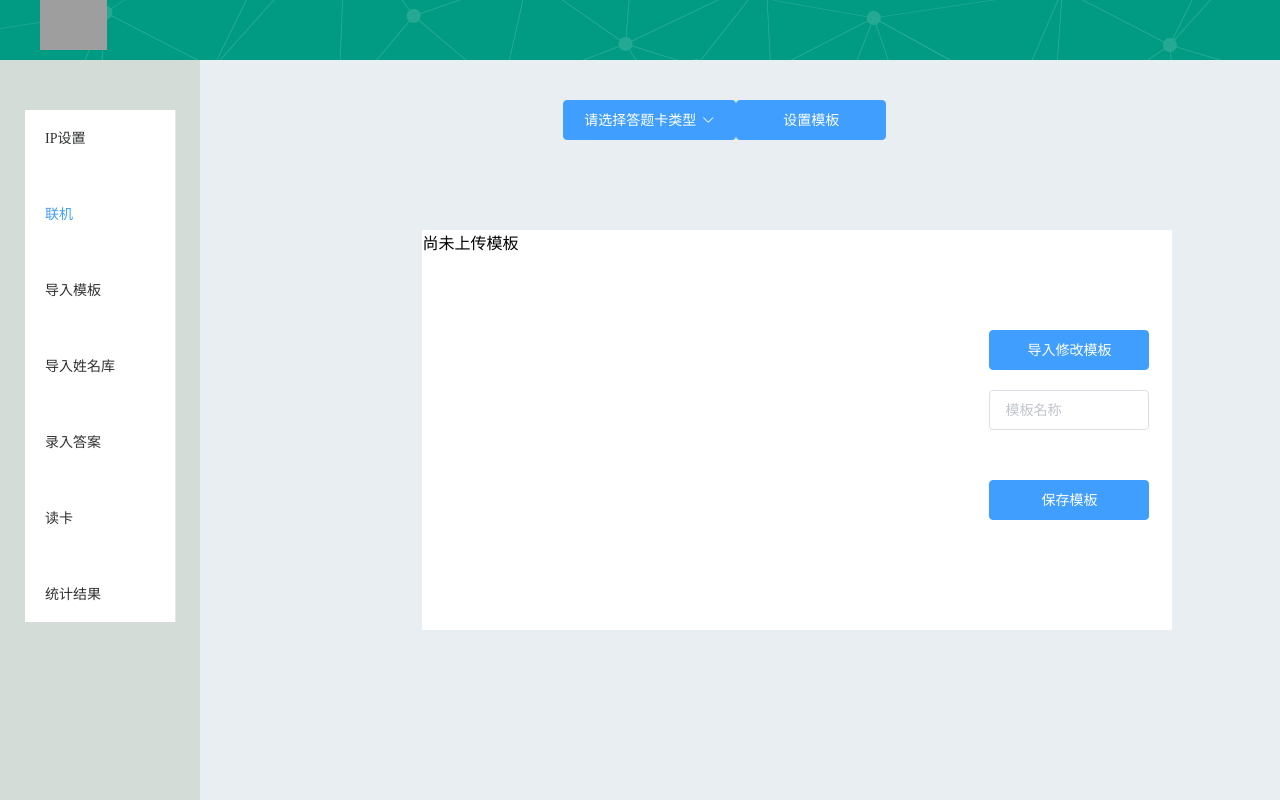
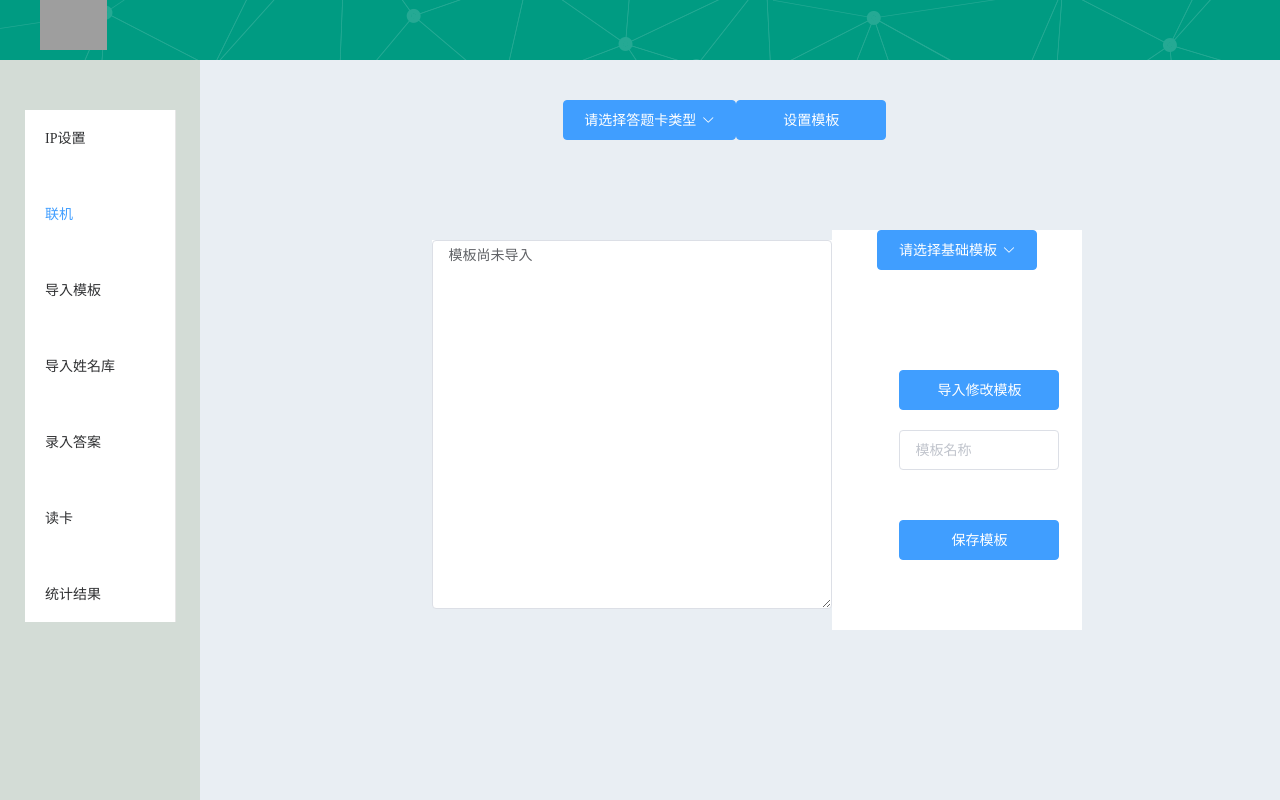
Before and after one commit to FocusYangQ/nanhaoQianduan, a Vue app: page /dist/setTem in a window 1280 px wide. Built offline with nearby package versions, Linux system fonts and the light colour scheme; grey boxes are pictures that could not be loaded.

Commit message:
导入模板功能初步完成

```diff
--- a/src/components/setStdAns.vue
+++ b/src/components/setStdAns.vue
@@ -96,6 +96,7 @@
 }
 .dispalyTem{
   width: 400px;
+  height: 100%;
 }
   .display{
     position: absolute;
--- a/src/components/setTem.vue
+++ b/src/components/setTem.vue
@@ -22,22 +22,38 @@
       >设置模板</el-button>
     </div>
     <div class="changeTemContainer">
-      <div class="dispalyTem" v-html="answer"></div>
+      <div class="dispalyTem">
+        <el-input :rows="17" type="textarea" v-model="dataPost.TemText"></el-input>
+      </div>
       <div class="displayStdAns">
+        <el-dropdown>
+          <el-button type="primary" class="select_tem2">
+            {{message2}}<i class="el-icon-arrow-down el-icon--right"></i>
+          </el-button>
+          <el-dropdown-menu class="droproom" slot="dropdown">
+            <el-dropdown-item @click.native="select_to43T_2()">40T型答题卡</el-dropdown-item>
+            <el-dropdown-item @click.native="select_to43lu_2()">43lu型答题卡</el-dropdown-item>
+            <el-dropdown-item @click.native="select_to50lu_2()">50lu型答题卡</el-dropdown-item>
+            <el-dropdown-item @click.native="select_to50T_2()">50T型答题卡</el-dropdown-item>
+            <el-dropdown-item @click.native="select_to85T_2()">85T型答题卡</el-dropdown-item>
+            <el-dropdown-item @click.native="select_to90T_2()">90T型答题卡</el-dropdown-item>
+            <el-dropdown-item @click.native="select_to105T_2()">105T型答题卡</el-dropdown-item>
+          </el-dropdown-menu>
+        </el-dropdown>
         <el-button
           class="setTemBtn0"
           type="primary"
-          @click="tem"
+          @click="impoTem()"
         >导入修改模板</el-button>
         <el-input
           class="TemNameDisplay"
           placeholder="模板名称"
-          v-model="temName">
+          v-model="dataPost.temName">
         </el-input>
         <el-button
           class="setTemBtn"
           type="primary"
-          @click="tem"
+          @click="savTem()"
         >保存模板</el-button>
       </div>
     </div>
@@ -52,6 +68,11 @@
       return {
         message: "请选择答题卡类型",
         answer: "尚未上传模板",
+        message2: "请选择基础模板",
+        dataPost: {
+          temName : '',
+          TemText : '模板尚未导入'
+        }
       }
     },
     methods: {
@@ -76,6 +97,70 @@
       select_to105T() {
         this.message = "105T型答题卡"
       },
+      select_to43T_2() {
+        this.message2 = "40T型答题卡"
+      },
+      select_to43lu_2() {
+        this.message2 = "43lu型答题卡"
+      },
+      select_to50lu_2() {
+        this.message2 = "50lu型答题卡"
+      },
+      select_to50T_2() {
+        this.message2 = "50T型答题卡"
+      },
+      select_to85T_2() {
+        this.message2 = "85T型答题卡"
+      },
+      select_to90T_2() {
+        this.message2 = "90T型答题卡"
+      },
+      select_to105T_2() {
+        this.message2 = "105T型答题卡"
+      },
+      impoTem(){
+        this.$http.post('readTem',this.message2).then(res=>{
+            this.dataPost.TemText = res.data;
+        })
+      },
+      savTem(){
+        console.log(this.temName)
+        console.log(this.TemText)
+        // const obj = {
+        //   this.temName : first
+        //   this.TemText ：second
+        // }
+        const obj = {
+          first : this.temName,
+          second : this.TemText
+      }
+        console.log(obj)
+        this.$http.post('saveTem', this.dataPost).then(res=>{
+            if(res.data == "0"){
+              this.$message.success("模板设置成功");
+            } else if(res.data == "2") {
+              this.$message.error("文件名重复，文件已存在");
+            } else if(res.data == "1"){
+              this.$message.error("文件创建失败");
+            }
+        })
+      },
+
+      // savTem(){
+      //   axios.post('saveTem',{
+      //     key1 : this.temName,
+      //     key2 : this.TemText
+      //   }).then( res => {
+      //     if(res.data == "0"){
+      //       this.$message.success("模板设置成功");
+      //     } else if(res.data == "2") {
+      //       this.$message.error("文件名重复，文件已存在");
+      //     } else if(res.data == "1"){
+      //       this.$message.error("文件创建失败");
+      //     }
+      //   })
+      // },
+
       //导入已有模板
       tem(){
         this.$http.post('set_tem',this.message).then(res=> {
@@ -121,8 +206,10 @@
   }
   .dispalyTem{
     background-color: white;
-    width: 500px;
-    height: 400px;
+    width: 400px;
+    height: 300px;
+    margin-top: 10px;
+    margin-left: 10px;
   }
 .setTemBtn{
   width: 160px;
@@ -134,4 +221,11 @@
     margin-left: 44px;
     margin-top:  100px;
   }
+  .inputBoxOutside{
+    width: 200px;
+    height: 200px;
+  }
+  .select_tem2{
+    width: 160px;
+  }
 </style>
--- a/src/plugins/http.js
+++ b/src/plugins/http.js
@@ -1,4 +1,3 @@
-
 import axios from 'axios'
 const MyHttpServer = {}
 
```
